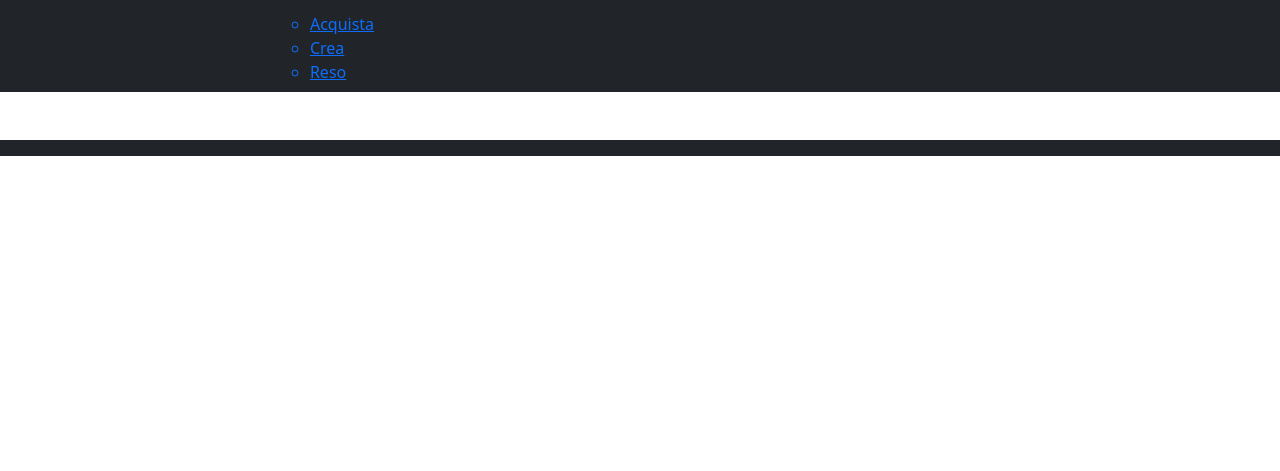
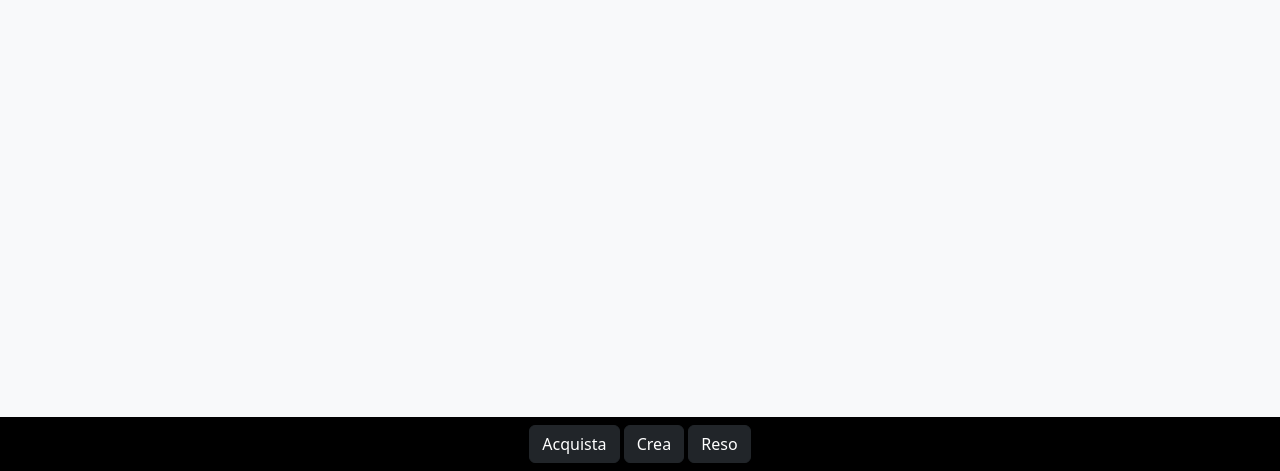
Before and after one commit to DilaverShtini/EduBay, a PHP site: page / in a window 1280 px wide. Shown: the part 329-800 px from the top of the page. Run offline with PHP 8.4, Linux system fonts and the light colour scheme.

Commit message:
start skeleton of web

```diff
--- /dev/null
+++ b/src/style/style.css
@@ -0,0 +1,70 @@
+body {
+    margin: 0;
+    padding: 0;
+    height: 100vh;
+    display: flex;
+    flex-direction: column;
+    font-family: Arial, sans-serif;
+}
+
+header {
+    background-color: #343a40;
+    color: #fff;
+    padding: 1rem;
+    text-align: center;
+    font-family: 'Major Mono Display', monospace;
+}
+
+main {
+    flex: 1;
+    margin: 100px 5% 0;
+}
+
+a:link{
+ text-decoration:none;
+ color:white;
+}
+
+a:visited{
+ text-decoration:none;
+ color:white;
+}
+
+footer {
+    background-color:gainsboro;
+    color:black;
+    text-align: center;
+    padding: 0.5rem;
+    width:100%;
+}
+
+footer a:link{
+    color:black;
+}
+
+footer a:visited{
+    color:black;
+}
+
+footer a:hover{
+    color:black;
+}
+
+#second-footer {
+    position: relative; /* Modifica qui */
+    bottom: 0;
+    width: 100%;
+    padding:0.5rem;
+}
+
+#second-footer a:link{
+    color:white
+}
+
+#second-footer a:visited{
+    color:white
+}
+
+#second-footer a:hover{
+    color:aquamarine
+}
--- a/src/template/base.php
+++ b/src/template/base.php
@@ -1,82 +1,67 @@
 <!DOCTYPE html>
 <html lang="it">
     <head>
-        <meta charset="utf-8" />
-        <meta name="viewport" content="width=device-width, initial-scale=1" />
+        <title><?php echo $templateParams["titolo"]; ?></title>
+        <meta charset="UTF-8"/>
+        <link rel="stylesheet" href="style/style.css" aria-atomic="">
+        <link rel="stylesheet" href="https://fonts.googleapis.com/css?family=Major Mono Display">
+        <link href="https://cdn.jsdelivr.net/npm/bootstrap@5.3.2/dist/css/bootstrap.min.css" rel="stylesheet"
+        integrity="sha384-T3c6CoIi6uLrA9TneNEoa7RxnatzjcDSCmG1MXxSR1GAsXEV/Dwwykc2MPK8M2HN" crossorigin="anonymous">
+        <link rel="stylesheet" href="https://cdn.jsdelivr.net/npm/bootstrap-icons@1.11.1/font/bootstrap-icons.css">
+    </head>
 
-        <title><?php echo $templateParams["titolo"]; ?></title>
+    <body class="bg-light">
+        <header class="bg-black fixed-top d-flex justify-content-between align-items-center">
+            <!--<h1 class="text-light"><button><a href="home.php" style="text-decoration:none"> <img src="images\logo.png" width=70>SoundDrift </a></button></h1>
+            -->
 
-        <!-- Font -->
-        <link rel="stylesheet" href="https://fonts.googleapis.com/css?family=Roboto%7CVarela+Round">
-        <!-- Bootstrap -->
-        <link href="https://cdn.jsdelivr.net/npm/bootstrap@5.3.0-alpha1/dist/css/bootstrap.min.css" rel="stylesheet" integrity="sha384-GLhlTQ8iRABdZLl6O3oVMWSktQOp6b7In1Zl3/Jr59b6EGGoI1aFkw7cmDA6j6gD" crossorigin="anonymous">
-        <!-- Custom Style -->
-        <link rel="stylesheet" href="./components/signin-modal/signin-modal.css">
-        <!-- Font Awesome -->
-        <link rel="stylesheet" href="https://maxcdn.bootstrapcdn.com/font-awesome/4.7.0/css/font-awesome.min.css">
-        <!-- Javascript -->
-        <script src="https://cdn.jsdelivr.net/npm/bootstrap@5.2.3/dist/js/bootstrap.min.js" integrity="sha384-cuYeSxntonz0PPNlHhBs68uyIAVpIIOZZ5JqeqvYYIcEL727kskC66kF92t6Xl2V" crossorigin="anonymous"></script>
-        <script src="https://unpkg.com/axios/dist/axios.min.js"></script>
-        <script src="./components/signin-modal/signin-modal.js" defer></script>
-    </head>
-    <body id="body">
-        <header id="menuLink" class="bg-dark py-2">
+            <a href="home.php">
+                <!-- da rivedere per il discorso del percorso assoluto -->
+                    <img src="#" width="70" style="display:inline-block">
+                    <h1 class="text-white" style="display:inline-block; font-size:27px" >EduBay</h1>
+            </a>
 
-            <!-- Logo -->
-            <div id="logo" class="text-center">
-                <a href="#"><img src="./img/EduBay_logo.png" alt="EduBay"/></a>
-            </div>
+            <div>
 
-            <!-- Divider -->
-            <div class="d-flex justify-content-center col-12">
-                <hr class="dividerClass text-light w-75" />
-            </div>
-
-            <!-- Menu -->
-            <div class="container-fluid">
-                <div class="row">
-                    <nav>
-                        <ul class="nav nav-pills" role="tablist">
-
-                            <!-- Link -->
-                            <div id="link" class="d-flex justify-content-center col-6">
-                                <nav>
-                                    <ul class="menu">
-                                        <a href="acquista.php"><li class="menuButton col">Acquista</li></a>
-                                        <a href="crea.php"><li class="menuButton col">Crea</li></a>
-                                        <a href="reso.php"><li class="menuButton col">Reso</li></a>
-                                    </ul>
-                                </nav>
-                            </div>
-
-                        </ul>
-                    </nav>
-                </div>
+                <?php
+                if(isset($_SESSION["ID"])) {
+                ?>
+                    <a href="logout.php" class="btn btn-dark" style="text-decoration:none">
+                        <i class="bi bi-box-arrow-left" style="font-size: 20px"></i>
+                    </a>
+                <?php
+                } else {
+                ?>
+                    <a href="login.php" class="btn btn-dark" style="text-decoration:none">
+                        <i class="bi bi-box-arrow-in-right" style="font-size: 20px"></i>
+                    </a>
+                <?php
+                }
+                ?>
             </div>
         </header>
-        <div class="container-fluid">
-            <div class="row">
-                <div class="col-3">
-                    <aside class="m-2 px-2 py-3">
 
-                    </aside>
-                </div>
-                <div class="col-md-6 col-sm-12">
-                    <main>
+        <main>
+            <?php
+                if(isset($templateParams["nome"])){
+                    require($templateParams["nome"]);
+                }
+            ?>
+        </main>
 
-                    </main>
-                </div>
-                <div class="col-3">
-                    <aside class="m-2 px-2 py-3">
-
-                    </aside>
-                </div>
+        <footer id="second-footer" class="bg-black text-center">
+            <div class="container">
+                <a href="#" class="btn btn-dark" style="text-decoration:none">
+                        Acquista
+                </a>
+                <a href="#" class="btn btn-dark" style="text-decoration:none">
+                        Crea
+                </a>
+                <a href="upload.php" class="btn btn-dark" style="text-decoration:none">
+                        Reso
+                </a>
             </div>
-        </div>
-
-        <?php require_once("./components/signin-modal/signin-modal.php") ?>
-
-        <footer class="bg-dark py-2">
         </footer>
+        <script src="https://cdn.jsdelivr.net/npm/bootstrap@5.3.2/dist/js/bootstrap.bundle.min.js" integrity="sha384-C6RzsynM9kWDrMNeT87bh95OGNyZPhcTNXj1NW7RuBCsyN/o0jlpcV8Qyq46cDfL" crossorigin="anonymous"></script>
     </body>
 </html>
```
